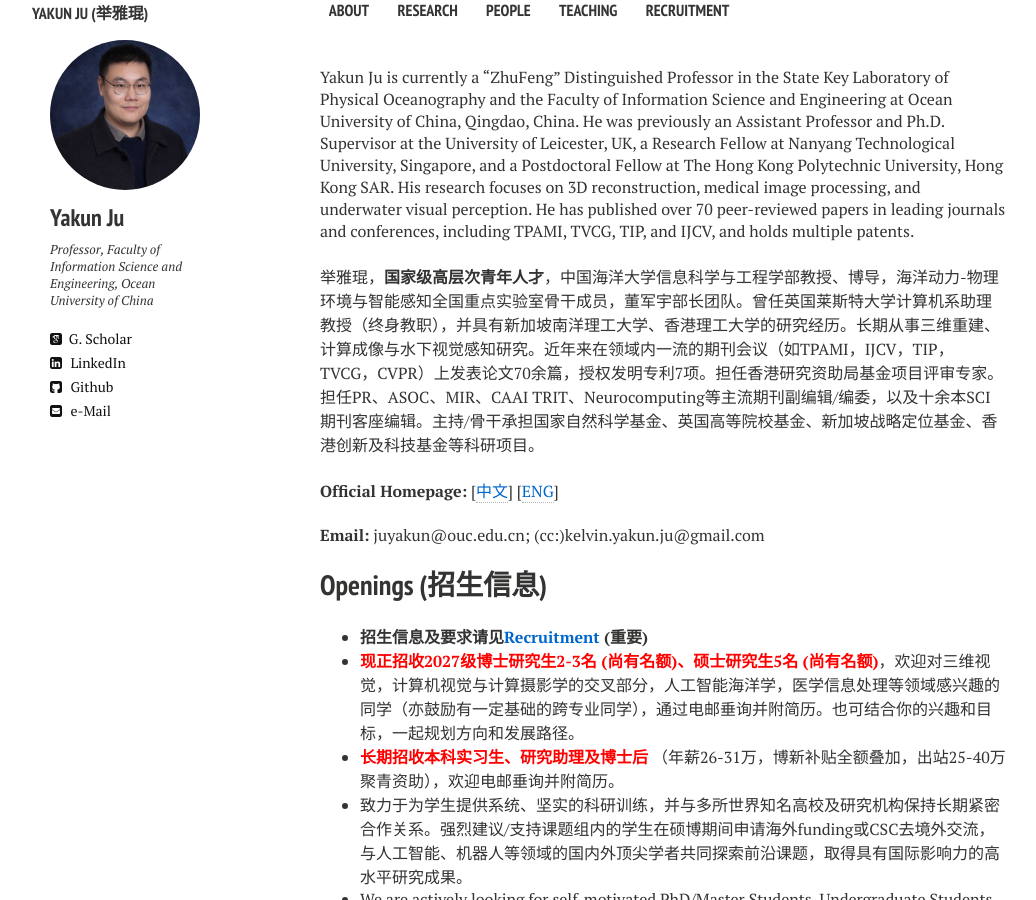
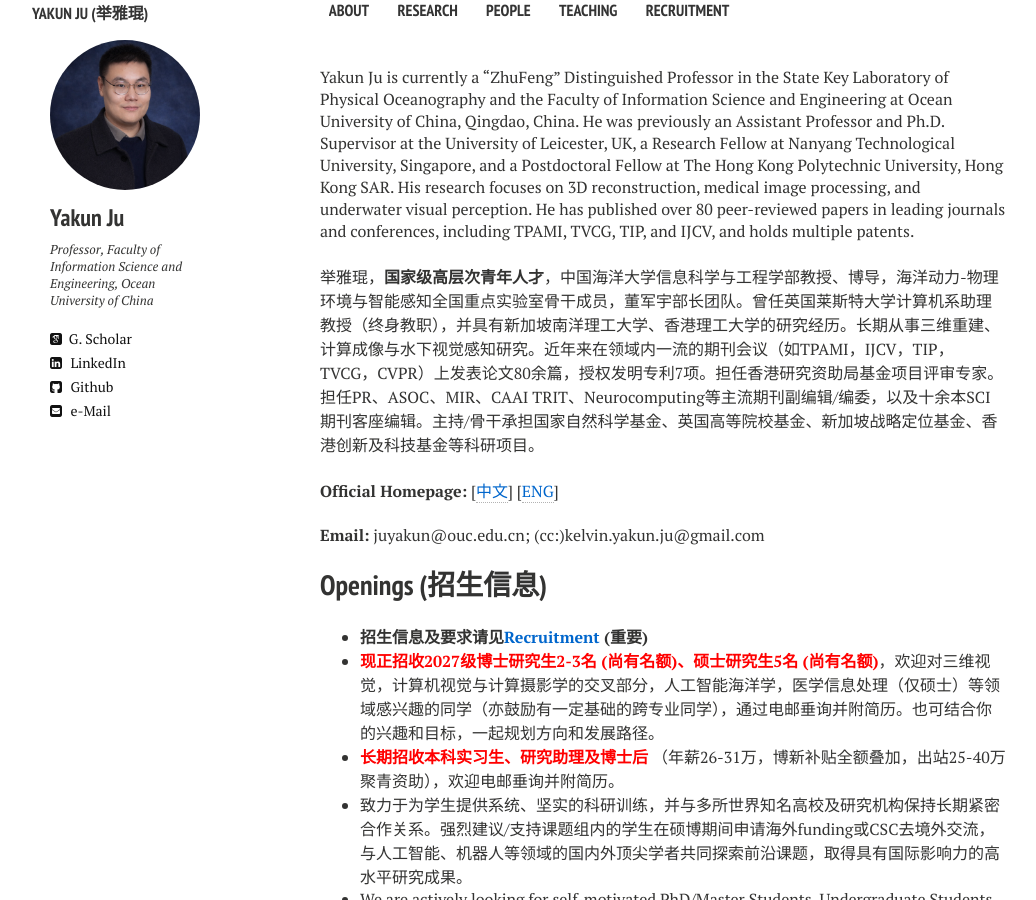
Before and after one commit to juyakun/juyakun.github.io, a Jekyll site: the page built from index.md, in a window 1280 px wide and 900 px high. Shown: the whole window, without its empty margins (112-1148 px from the left). Built offline with Jekyll 4.4.1, drawn with Linux system fonts in a browser that asks for light colours; nearby versions of some CDN libraries.

Commit message:
Revise publication count and recruitment details
Updated the number of published papers from 70 to 80 and made minor adjustments to the recruitment section.

```diff
--- a/index.md
+++ b/index.md
@@ -5,10 +5,10 @@
 tags: [Jekyll, theme, responsive, blog, template]
 ---
 
-Yakun Ju is currently a "ZhuFeng" Distinguished Professor in the State Key Laboratory of Physical Oceanography and the Faculty of Information Science and Engineering at Ocean University of China, Qingdao, China. He was previously an Assistant Professor and Ph.D. Supervisor at the University of Leicester, UK, a Research Fellow at Nanyang Technological University, Singapore, and a Postdoctoral Fellow at The Hong Kong Polytechnic University, Hong Kong SAR. His research focuses on 3D reconstruction, medical image processing, and underwater visual perception. He has published over 70 peer-reviewed papers in leading journals and conferences, including TPAMI, TVCG, TIP, and IJCV, and holds multiple patents.
+Yakun Ju is currently a "ZhuFeng" Distinguished Professor in the State Key Laboratory of Physical Oceanography and the Faculty of Information Science and Engineering at Ocean University of China, Qingdao, China. He was previously an Assistant Professor and Ph.D. Supervisor at the University of Leicester, UK, a Research Fellow at Nanyang Technological University, Singapore, and a Postdoctoral Fellow at The Hong Kong Polytechnic University, Hong Kong SAR. His research focuses on 3D reconstruction, medical image processing, and underwater visual perception. He has published over 80 peer-reviewed papers in leading journals and conferences, including TPAMI, TVCG, TIP, and IJCV, and holds multiple patents.
 <br>
 <br>
-举雅琨，**国家级高层次青年人才**，中国海洋大学信息科学与工程学部教授、博导，海洋动力-物理环境与智能感知全国重点实验室骨干成员，董军宇部长团队。曾任英国莱斯特大学计算机系助理教授（终身教职），并具有新加坡南洋理工大学、香港理工大学的研究经历。长期从事三维重建、计算成像与水下视觉感知研究。近年来在领域内一流的期刊会议（如TPAMI，IJCV，TIP，TVCG，CVPR）上发表论文70余篇，授权发明专利7项。担任香港研究资助局基金项目评审专家。担任PR、ASOC、MIR、CAAI TRIT、Neurocomputing等主流期刊副编辑/编委，以及十余本SCI期刊客座编辑。主持/骨干承担国家自然科学基金、英国高等院校基金、新加坡战略定位基金、香港创新及科技基金等科研项目。
+举雅琨，**国家级高层次青年人才**，中国海洋大学信息科学与工程学部教授、博导，海洋动力-物理环境与智能感知全国重点实验室骨干成员，董军宇部长团队。曾任英国莱斯特大学计算机系助理教授（终身教职），并具有新加坡南洋理工大学、香港理工大学的研究经历。长期从事三维重建、计算成像与水下视觉感知研究。近年来在领域内一流的期刊会议（如TPAMI，IJCV，TIP，TVCG，CVPR）上发表论文80余篇，授权发明专利7项。担任香港研究资助局基金项目评审专家。担任PR、ASOC、MIR、CAAI TRIT、Neurocomputing等主流期刊副编辑/编委，以及十余本SCI期刊客座编辑。主持/骨干承担国家自然科学基金、英国高等院校基金、新加坡战略定位基金、香港创新及科技基金等科研项目。
 <br>
 <br>
 **Official Homepage:** [[中文](http://it.ouc.edu.cn/jyk/list.htm)]  [[ENG](http://it.ouc.edu.cn/jyk_en/list.htm)]
@@ -20,7 +20,7 @@
 
 ## Openings (招生信息)
 *  **招生信息及要求请见[Recruitment](https://juyakun.github.io/recruitment/) (重要)**
-*  <span style="color:red;">**现正招收2027级博士研究生2-3名 (尚有名额)、硕士研究生5名 (尚有名额)**</span>，欢迎对三维视觉，计算机视觉与计算摄影学的交叉部分，人工智能海洋学，医学信息处理等领域感兴趣的同学（亦鼓励有一定基础的跨专业同学），通过电邮垂询并附简历。也可结合你的兴趣和目标，一起规划方向和发展路径。
+*  <span style="color:red;">**现正招收2027级博士研究生2-3名 (尚有名额)、硕士研究生5名 (尚有名额)**</span>，欢迎对三维视觉，计算机视觉与计算摄影学的交叉部分，人工智能海洋学，医学信息处理（仅硕士）等领域感兴趣的同学（亦鼓励有一定基础的跨专业同学），通过电邮垂询并附简历。也可结合你的兴趣和目标，一起规划方向和发展路径。
 *  <span style="color:red;">**长期招收本科实习生、研究助理及博士后** </span>（年薪26-31万，博新补贴全额叠加，出站25-40万聚青资助），欢迎电邮垂询并附简历。
 *  致力于为学生提供系统、坚实的科研训练，并与多所世界知名高校及研究机构保持长期紧密合作关系。强烈建议/支持课题组内的学生在硕博期间申请海外funding或CSC去境外交流，与人工智能、机器人等领域的国内外顶尖学者共同探索前沿课题，取得具有国际影响力的高水平研究成果。
 *  We are actively looking for self-motivated PhD/Master Students, Undergraduate Students, Postdoctoral Researchers, and Research Assistants to work and have fun together on multiple research topics. Please feel free to drop me an email with your CV if you are interested.
```
